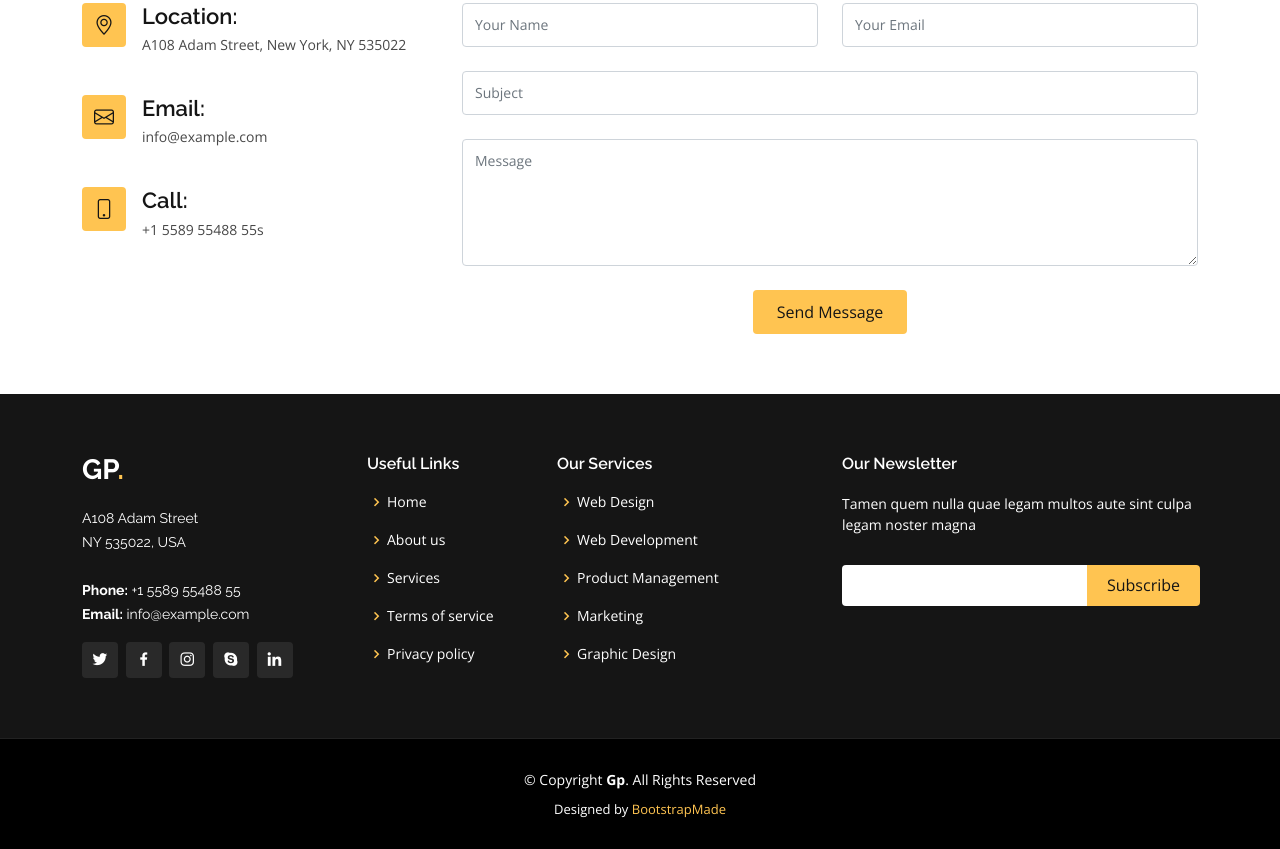
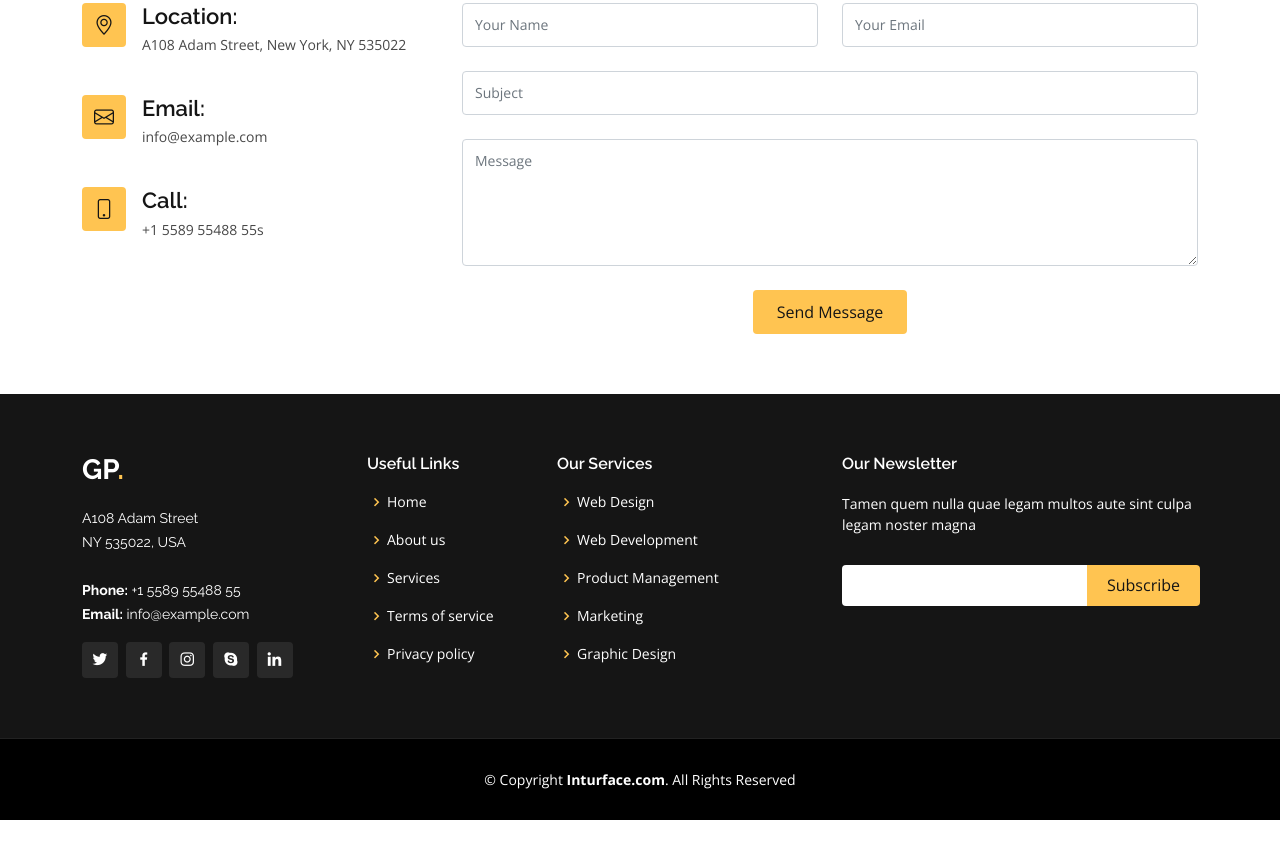
Before and after one commit to Darrentasker/inturface_com, a plain HTML site: page index.html in a window 1280 px wide. Shown: the part 6809-7658 px from the top of the page. After the commit the page ends 7629 px from the top, so only its background shows below. Drawn offline with nearby package versions, Linux system fonts and the light colour scheme.

Commit message:
Update index.html

```diff
--- a/index.html
+++ b/index.html
@@ -794,15 +794,9 @@
 
     <div class="container">
       <div class="copyright">
-        &copy; Copyright <strong><span>Gp</span></strong>. All Rights Reserved
+        &copy; Copyright <strong><span>Inturface.com</span></strong>. All Rights Reserved
       </div>
-      <div class="credits">
-        <!-- All the links in the footer should remain intact. -->
-        <!-- You can delete the links only if you purchased the pro version. -->
-        <!-- Licensing information: https://bootstrapmade.com/license/ -->
-        <!-- Purchase the pro version with working PHP/AJAX contact form: https://bootstrapmade.com/gp-free-multipurpose-html-bootstrap-template/ -->
-        Designed by <a href="https://bootstrapmade.com/">BootstrapMade</a>
-      </div>
+
     </div>
   </footer><!-- End Footer -->
 
```
